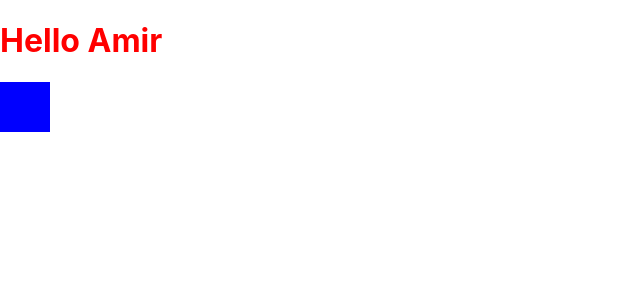
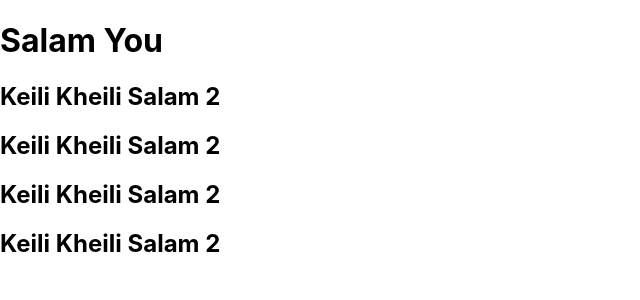
Before and after one commit to amirrahbaran/traditional-medicine, a React (Create React App) app: page / in a window 1280 px wide. Shown: the top 300 px of the page, without its empty margins (0-640 px from the left). Built offline with nearby package versions, Linux system fonts and the light colour scheme.

Commit message:
a typical react component added named 'Salam2' and is used in app

```diff
--- a/src/App.js
+++ b/src/App.js
@@ -1,20 +1,20 @@
 import React, { Component } from "react";
-import logo from "./logo.svg";
-import "./App.css";
+import Salam2 from "./components/Salam2";
 
-class App extends Component {
+class FirstComponent extends Component {
   render() {
-    let greeting = name => <h1>Hello {name}</h1>;
+    const name = "You";
+
     return (
       <div>
-        <div className="red">
-          {greeting("Amir")}
-
-          <div className="box-blue" />
-        </div>
+        <h1>Salam {name}</h1>
+        <Salam2 />
+        <Salam2 />
+        <Salam2 />
+        <Salam2 />
       </div>
     );
   }
 }
 
-export default App;
+export default FirstComponent;
--- /dev/null
+++ b/src/components/Salam2.js
@@ -0,0 +1,9 @@
+import React, { Component } from "react";
+
+class Salam2 extends Component {
+  render() {
+    return <h2>Keili Kheili Salam 2</h2>;
+  }
+}
+
+export default Salam2;
--- a/src/index.js
+++ b/src/index.js
@@ -5,8 +5,3 @@ import App from './App';
 import * as serviceWorker from './serviceWorker';
 
 ReactDOM.render(<App />, document.getElementById('root'));
-
-// If you want your app to work offline and load faster, you can change
-// unregister() to register() below. Note this comes with some pitfalls.
-// Learn more about service workers: http://bit.ly/CRA-PWA
-serviceWorker.unregister();
```
